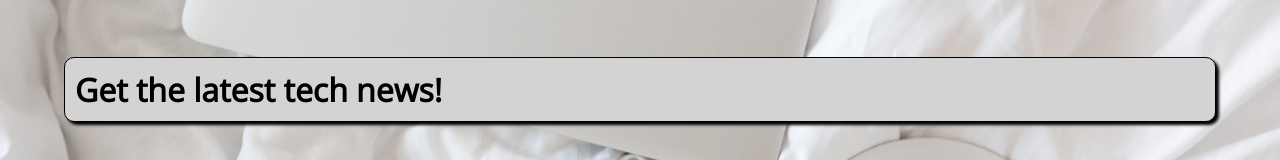
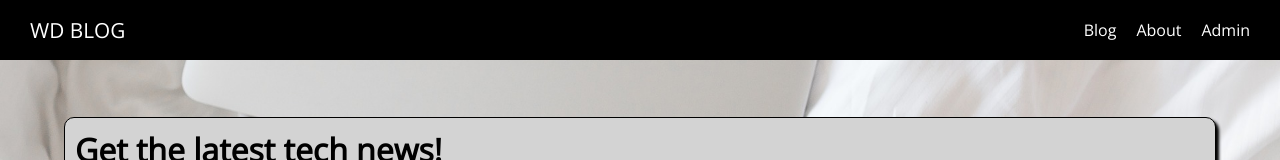
Before and after one commit to JimeBlue/nuxt-section3-project-pages-routing-views, a Nuxt app: page / in a window 1280 px wide. Shown: the top 160 px of the page. Built offline with nearby package versions, Linux system fonts and the light colour scheme.

Commit message:
Finish adding the header component

```diff
--- /dev/null
+++ b/components/Navigation/TheHeader.vue
@@ -0,0 +1,101 @@
+<!-- What this component includes: this component includes the
+TheSideNavToggler component and listens to the custom toggle
+event the TheSideNavToggler is emiting (@toggle). It then
+emits the event sidenavToggle, which we´ll have to handle.
+This component also includes a logo that is a text in a link.
+It also includes a navbar with a list of nuxt-links. -->
+<template>
+<div class="header-container">
+  <header class="the-header">
+    <TheSideNavToggle @toggle="$emit('sidenavToggle')" />
+    <div class="logo">
+      <nuxt-link to="/">WD BLOG</nuxt-link>
+    </div>
+    <div class="spacer"></div>
+    <div class="navigation-items">
+      <ul class="nav-list">
+        <li class="nav-item"><nuxt-link to="/posts">Blog</nuxt-link></li>
+        <li class="nav-item"><nuxt-link to="/about">About</nuxt-link></li>
+        <li class="nav-item"><nuxt-link to="/admin">Admin</nuxt-link></li>
+      </ul>
+    </div>
+  </header>
+</div>
+</template>
+
+<script>
+import TheSideNavToggle from "@/components/Navigation/TheSideNavToggle";
+
+export default {
+  name: "TheHeader",
+  components: {
+    TheSideNavToggle
+  }
+};
+</script>
+
+
+<style scoped>
+.header-container {
+  height: 60px;
+}
+
+.the-header {
+  width: 100%;
+  position: fixed;
+  height: 60px;
+  display: flex;
+  justify-content: space-around;
+  align-items: center;
+  background-color: black;
+  z-index: 100;
+  box-sizing: border-box;
+  padding: 0 20px;
+}
+
+.logo {
+  margin: 0 10px;
+  font-size: 1.3rem;
+}
+
+.logo a {
+  text-decoration: none;
+  color: white;
+}
+
+.spacer {
+  flex: 1;
+}
+
+.navigation-items {
+  display: none;
+}
+
+@media (min-width: 768px) {
+  .navigation-items {
+    display: block;
+  }
+}
+
+.nav-list {
+  list-style: none;
+  padding: 0;
+  margin: 0;
+  display: flex;
+}
+
+.nav-item {
+  margin: 0 10px;
+}
+
+.nav-item a {
+  text-decoration: none;
+  color: white;
+}
+
+.nav-item a:hover,
+.nav-item a:active,
+.nav-item a.nuxt-link-active {
+  color: red;
+}
+</style>
--- /dev/null
+++ b/components/Navigation/TheSideNavToggle.vue
@@ -0,0 +1,36 @@
+<!-- What this component included: This file is a simple handburger menu
+created with css, which we can click and which emits a toggle
+even, which we can listen from parent components. -->
+<template>
+  <div
+    class="drawer-toggle"
+    role="button"
+    @click="$emit('toggle')">
+    <div class="bar"></div>
+    <div class="bar"></div>
+    <div class="bar"></div>
+  </div>
+</template>
+
+<style scoped>
+.drawer-toggle {
+  display: flex;
+  flex-direction: column;
+  justify-content: space-around;
+  height: 50%;
+  width: 35px;
+  cursor: pointer;
+}
+
+@media (min-width: 768px) {
+  .drawer-toggle {
+    display: none;
+  }
+}
+
+.drawer-toggle .bar {
+  width: 90%;
+  height: 2px;
+  background-color: white;
+}
+</style>
--- /dev/null
+++ b/components/Navigation/TheSidenav.vue
@@ -0,0 +1,103 @@
+<!-- What this component includes: This component is for the responsive layouts. -->
+<template>
+<div class="sidenav-container">
+  <!-- It includes a backdrop,
+  which emits the close event, deciding to
+  close the navbar if it is currently opened. -->
+  <div
+    v-if="show"
+    class="sidenav-backdrop"
+    @click="$emit('close')">
+  </div>
+  <!-- It also includes a side nav with a slide animation -->
+  <transition name="slide-side">
+    <div
+      v-if="show"
+      class="sidenav">
+      <!-- I emit the close event inside the ul as well, so that
+      the sidenav closes when I navigate through my links  -->
+      <ul
+        class="nav-list"
+        @click="$emit('close')">
+        <li class="nav-item"><nuxt-link to="/posts">Blog</nuxt-link></li>
+        <li class="nav-item"><nuxt-link to="/about">About</nuxt-link></li>
+        <li class="nav-item"><nuxt-link to="/admin">Admin</nuxt-link></li>
+      </ul>
+    </div>
+  </transition>
+</div>
+</template>
+
+<script>
+export default {
+  name: "TheSidenav",
+  /* Besides it included a property received as prop,
+  which decides if this component should be shown or not. */
+  props: {
+    show: {
+      type: Boolean,
+      default: false
+    }
+  }
+};
+</script>
+
+
+<style scoped>
+.sidenav-container {
+  height: 100%;
+  width: 100%;
+}
+
+.sidenav-backdrop {
+  width: 100%;
+  height: 100%;
+  background-color: rgba(0, 0, 0, 0.7);
+  z-index: 1000;
+  position: fixed;
+  top: 0;
+  left: 0;
+}
+
+.sidenav {
+  height: 100%;
+  width: 300px;
+  background-color: white;
+  z-index: 10000;
+  position: fixed;
+  top: 0;
+  left: 0;
+  box-sizing: border-box;
+  padding: 30px;
+}
+
+.slide-side-enter-active,
+.slide-side-leave-active {
+  transition: all 0.3s ease-out;
+}
+.slide-side-enter,
+.slide-side-leave-to {
+  transform: translateX(-100%);
+}
+
+.nav-list {
+  list-style: none;
+  padding: 0;
+  margin: 0;
+}
+
+.nav-item {
+  margin: 20px 0;
+}
+
+.nav-item a {
+  text-decoration: none;
+  color: black;
+  font-size: 1.5rem;
+}
+
+.nav-item a:hover,
+.nav-item a:active {
+  color: red;
+}
+</style>
--- a/layouts/default.vue
+++ b/layouts/default.vue
@@ -1,8 +1,61 @@
 <template>
+  <!-- EXPLANATION: I want to add a header with a navbar
+  to my project. So, I will add the header here, in the
+  default.vue file so that navbar can be seen in all the
+  pages of my project. -->
+  <!-- 1) Go to the components folder a create inside
+  a folder called Navigation. Inside create three files:
+  TheHeader, TheSidenav and TheSideNavToggle. An explanation
+  of what there is inside these files in included in the
+  files themselves.-->
   <div>
+        <!-- 4) Use TheHeader and TheSidenav components.  -->
+        <!-- 5) In TheHeader, listen to the custom event @sidenavToggle,
+        which is emited from TheHeader, to determine whether the TheSidenav
+        should be shown or not. -->
+        <TheHeader @sidenavToggle = "displaySidenav = !displaySidenav"/>
+        <!-- 7) Pass the show property to the TheSidenav and bind it
+        to the dynamic displaySidenav value.-->
+        <!-- 8)  In TheSidenav listen to the event close, which
+        is emited from TheSidenav and set displaySidenav to false
+        to close the TheSidenav. -->
+        <!-- 9) Now if I go to my local host, I can see the header,
+        and if I shrink the page I can see the toogler button for
+        the mobile version.  -->
+        <TheSidenav
+        :show="displaySidenav"
+        @close="displaySidenav = false"/>
     <nuxt/>
   </div>
 </template>
+
+<script>
+  /* 2) Import TheHeader and TheSidenav components.
+  Note: there's no need to import TheSideNavToggler
+  component because I´m using it on TheHeader component. */
+import TheHeader from "@/components/Navigation/TheHeader";
+import TheSidenav from "@/components/Navigation/TheSidenav";
+
+/* 3) Register TheHeader and TheSidenav components.  */
+export default {
+  components: {
+    TheHeader,
+    TheSidenav
+
+  },
+  /* 6) Whenever the custom event @sidenavToggle occurrs, I want
+  to switch some property, which then I pass down to the TheSidenav.
+  To manage that property, I set the displaySidenav property to false
+  initially */
+  data() {
+    return {
+      displaySidenav: false
+    }
+  },
+
+
+};
+</script>
 
 <style>
 html {
```
